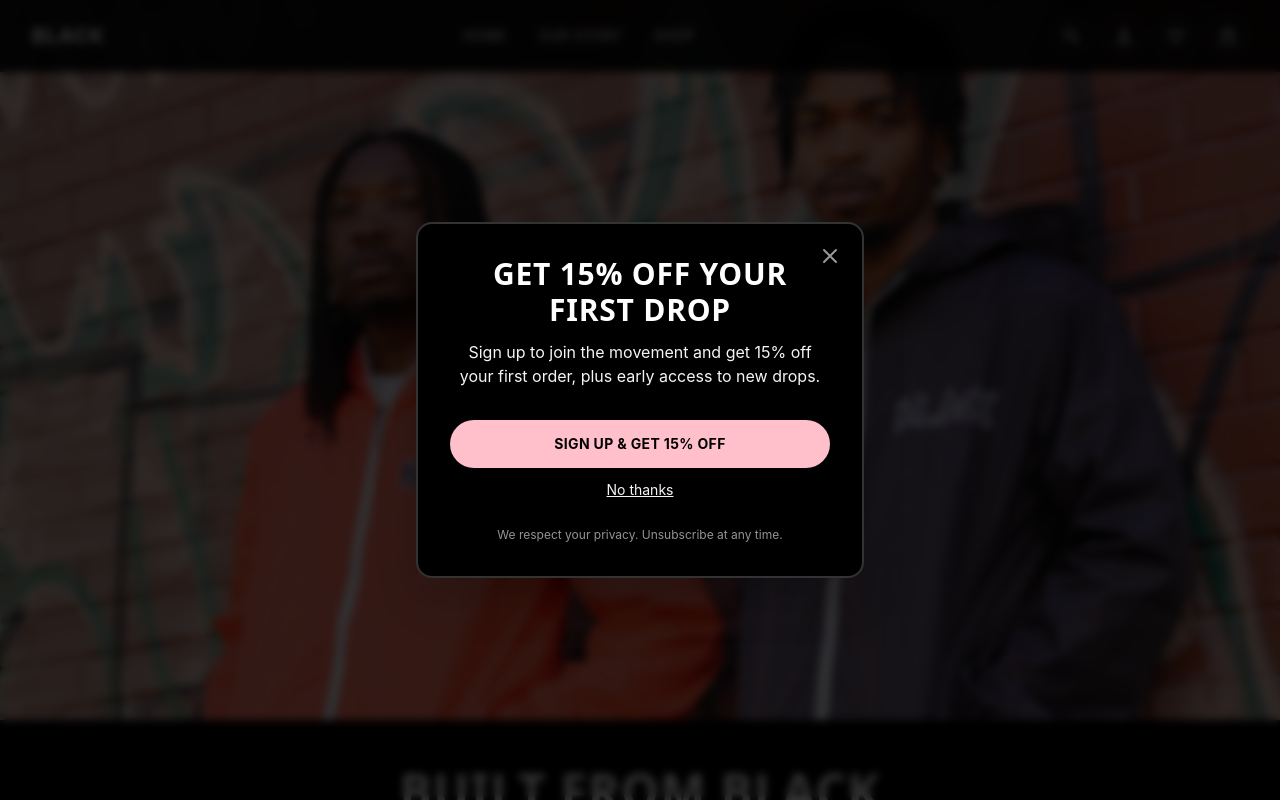
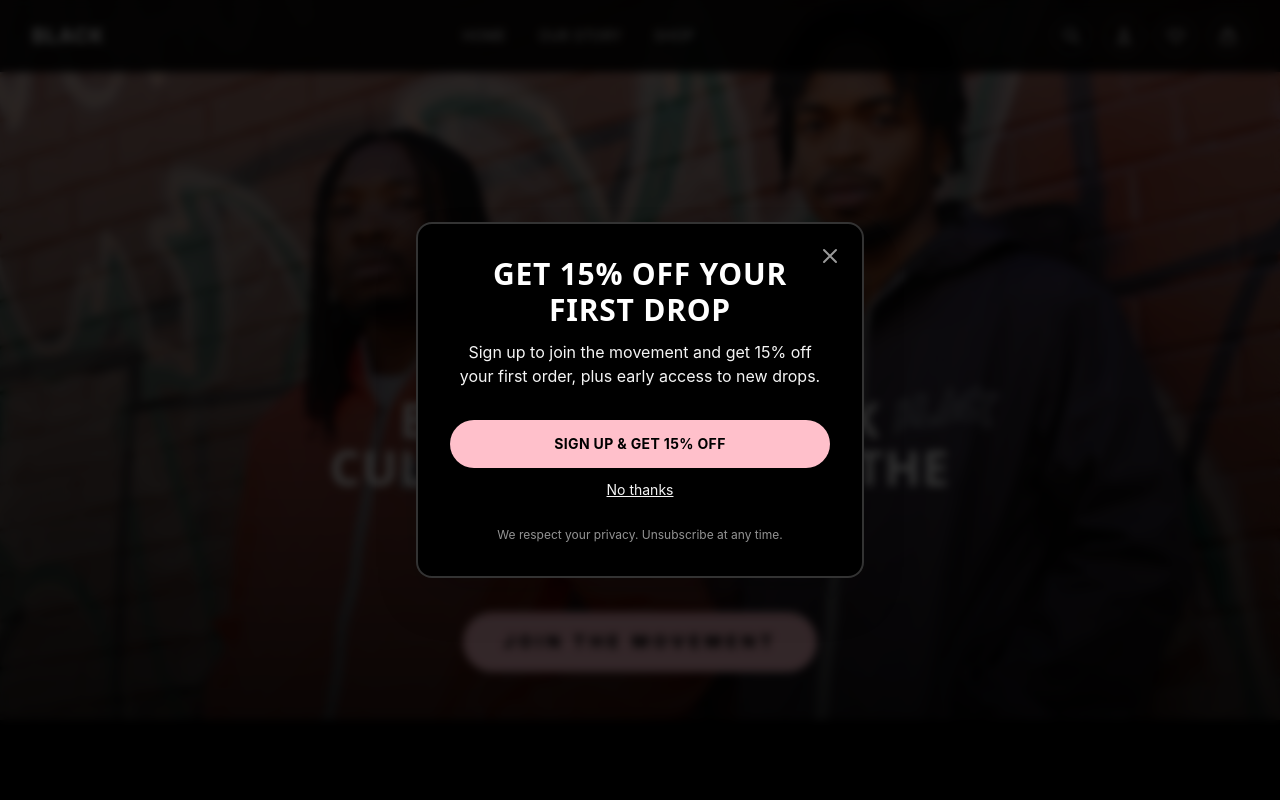
Before and after one commit to mistabilz/wear-black, a Next.js app: page / in a window 1280 px wide. Shown: the top 800 px of the page. Built offline with nearby package versions, Linux system fonts and the light colour scheme; no server answers.

Commit message:
Position tagline and JOIN THE MOVEMENT button at bottom of hero image

```diff
--- a/components/Hero.tsx
+++ b/components/Hero.tsx
@@ -20,32 +20,35 @@ export default function Hero() {
           style={{ objectFit: 'contain', objectPosition: 'center top' }}
           sizes="100vw"
         />
-      </div>
 
-      {/* Tagline Section - Directly under image, zero gap */}
-      <div className="w-full bg-black text-white text-center px-6 py-10 sm:py-12 -mt-px">
-        <div className="max-w-2xl mx-auto space-y-4">
+        {/* Gradient Overlay for Text Readability */}
+        <div className="absolute inset-0 bg-gradient-to-t from-black/80 via-black/40 to-transparent pointer-events-none" />
+
+        {/* Tagline Section - Positioned at bottom of hero image */}
+        <div className="absolute bottom-0 left-0 right-0 w-full text-white text-center px-4 sm:px-6 md:px-8 pb-6 sm:pb-8 md:pb-12 z-10">
+          <div className="max-w-2xl mx-auto space-y-3 sm:space-y-4">
             {/* Main Headline */}
-          <h1 className="text-3xl sm:text-4xl lg:text-5xl font-display font-semibold tracking-wide leading-tight break-words uppercase">
+            <h1 className="text-2xl sm:text-3xl md:text-4xl lg:text-5xl font-display font-semibold tracking-wide leading-tight break-words uppercase drop-shadow-lg">
               BUILT FROM BLACK CULTURE. MADE FOR THE WORLD.
             </h1>
 
             {/* Subline */}
-          <p className="text-sm sm:text-base tracking-[0.25em] uppercase opacity-80">
+            <p className="text-xs sm:text-sm md:text-base tracking-[0.25em] uppercase opacity-90 drop-shadow-md">
               WEAR IT BLACK. WEAR IT BOLD.
             </p>
 
             {/* CTA Button - Immediately after subline */}
-          <div className="pt-4">
+            <div className="pt-2 sm:pt-4">
               <Link
                 href="/join-the-movement"
-              className="inline-flex items-center justify-center rounded-full bg-soft-pink px-10 py-4 text-base sm:text-lg font-extrabold tracking-[0.25em] uppercase text-black hover:opacity-90 transition-opacity duration-300"
+                className="inline-flex items-center justify-center rounded-full bg-soft-pink px-8 sm:px-10 py-3 sm:py-4 text-sm sm:text-base md:text-lg font-extrabold tracking-[0.25em] uppercase text-black hover:opacity-90 transition-opacity duration-300 shadow-lg"
               >
                 JOIN THE MOVEMENT
               </Link>
             </div>
           </div>
         </div>
+      </div>
     </section>
   )
 }
```
Lines whose indentation alone changed are shown as unchanged.
